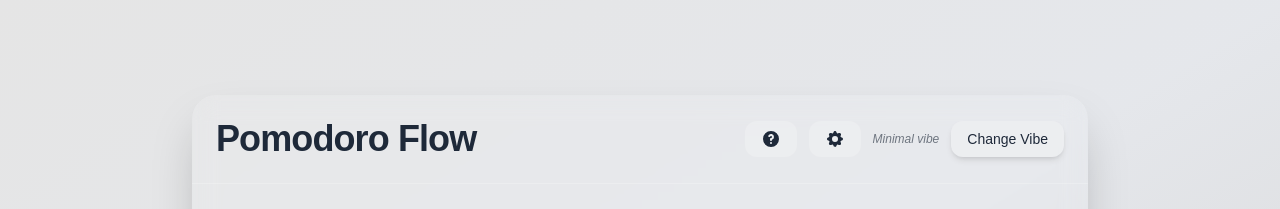
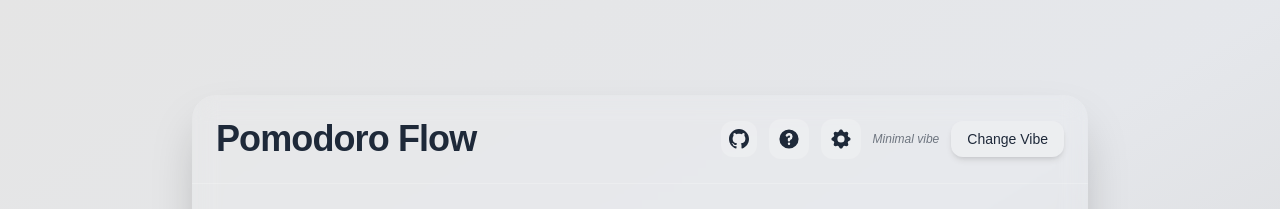
Before and after one commit to annjose/pomodoro-flow, a Next.js app: page / in a window 1280 px wide. Shown: the top 209 px of the page. Built offline with nearby package versions, Linux system fonts and the light colour scheme.

Commit message:
Added a link to the GitHub source code

```diff
--- a/src/app/PomodoroFlow.tsx
+++ b/src/app/PomodoroFlow.tsx
@@ -278,21 +278,32 @@
                         Pomodoro Flow
                     </h1>
                     <div className="flex items-center gap-3">
+                        <a
+                            href="https://github.com/annjose/pomodoro-flow"
+                            target="_blank"
+                            rel="noopener noreferrer"
+                            className="bg-white/20 hover:bg-white/30 px-2 py-2 rounded-xl text-sm font-medium transition-all"
+                            title="View source code on GitHub"
+                        >
+                            <svg xmlns="http://www.w3.org/2000/svg" className="h-5 w-5" viewBox="0 0 24 24" fill="currentColor">
+                                <path d="M12 0c-6.626 0-12 5.373-12 12 0 5.302 3.438 9.8 8.207 11.387.599.111.793-.261.793-.577v-2.234c-3.338.726-4.033-1.416-4.033-1.416-.546-1.387-1.333-1.756-1.333-1.756-1.089-.745.083-.729.083-.729 1.205.084 1.839 1.237 1.839 1.237 1.07 1.834 2.807 1.304 3.492.997.107-.775.418-1.305.762-1.604-2.665-.305-5.467-1.334-5.467-5.931 0-1.311.469-2.381 1.236-3.221-.124-.303-.535-1.524.117-3.176 0 0 1.008-.322 3.301 1.23.957-.266 1.983-.399 3.003-.404 1.02.005 2.047.138 3.006.404 2.291-1.552 3.297-1.23 3.297-1.23.653 1.653.242 2.874.118 3.176.77.84 1.235 1.911 1.235 3.221 0 4.609-2.807 5.624-5.479 5.921.43.372.823 1.102.823 2.222v3.293c0 .319.192.694.801.576 4.765-1.589 8.199-6.086 8.199-11.386 0-6.627-5.373-12-12-12z"/>
+                            </svg>
+                        </a>
                         <button
                             onClick={() => setShowHelp(true)}
-                            className="bg-white/20 hover:bg-white/30 px-4 py-2 rounded-xl text-sm font-medium transition-all"
+                            className="bg-white/20 hover:bg-white/30 px-2 py-2 rounded-xl text-sm font-medium transition-all"
                             title="Help and instructions"
                         >
-                            <svg xmlns="http://www.w3.org/2000/svg" className="h-5 w-5" viewBox="0 0 20 20" fill="currentColor">
+                            <svg xmlns="http://www.w3.org/2000/svg" className="h-6 w-6" viewBox="0 0 20 20" fill="currentColor">
                                 <path fillRule="evenodd" d="M18 10a8 8 0 11-16 0 8 8 0 0116 0zm-8-3a1 1 0 00-.867.5 1 1 0 11-1.731-1A3 3 0 0113 8a3.001 3.001 0 01-2 2.83V11a1 1 0 11-2 0v-1a1 1 0 011-1 1 1 0 100-2zm0 8a1 1 0 100-2 1 1 0 000 2z" clipRule="evenodd" />
                             </svg>
                         </button>
                         <button
                             onClick={() => setShowSettings(true)}
-                            className="bg-white/20 hover:bg-white/30 px-4 py-2 rounded-xl text-sm font-medium transition-all"
+                            className="bg-white/20 hover:bg-white/30 px-2 py-2 rounded-xl text-sm font-medium transition-all"
                             title="Customize timer durations"
                         >
-                            <svg xmlns="http://www.w3.org/2000/svg" className="h-5 w-5" viewBox="0 0 20 20" fill="currentColor">
+                            <svg xmlns="http://www.w3.org/2000/svg" className="h-6 w-6" viewBox="0 0 20 20" fill="currentColor">
                                 <path fillRule="evenodd" d="M11.49 3.17c-.38-1.56-2.6-1.56-2.98 0a1.532 1.532 0 01-2.286.948c-1.372-.836-2.942.734-2.106 2.106.54.886.061 2.042-.947 2.287-1.561.379-1.561 2.6 0 2.978a1.532 1.532 0 01.947 2.287c-.836 1.372.734 2.942 2.106 2.106a1.532 1.532 0 012.287.947c.379 1.561 2.6 1.561 2.978 0a1.533 1.533 0 012.287-.947c1.372.836 2.942-.734 2.106-2.106a1.533 1.533 0 01.947-2.287c1.561-.379 1.561-2.6 0-2.978a1.532 1.532 0 01-.947-2.287c.836-1.372-.734-2.942-2.106-2.106a1.532 1.532 0 01-2.287-.947zM10 13a3 3 0 100-6 3 3 0 000 6z" clipRule="evenodd" />
                             </svg>
                         </button>
```
